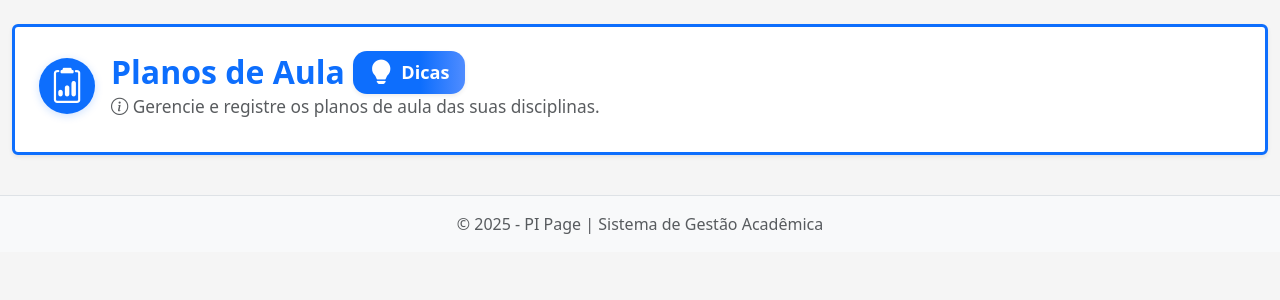
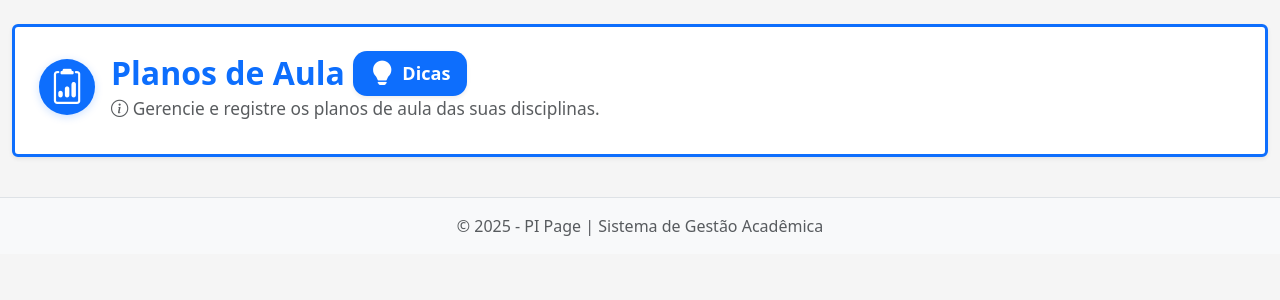
Before and after one commit to Marco-Bubola/Page--PI, a PHP site: page /views/registro_aulas.php in a window 1280 px wide. Shown: the part 86-386 px from the top of the page. Run offline with PHP 8.4, Linux system fonts and the light colour scheme; a user stored in the database is signed in; data that the repository does not hold is empty; some libraries are stand-ins or nearby versions.

Commit message:
Update registro_aulas.php

```diff
--- a/views/registro_aulas.php
+++ b/views/registro_aulas.php
@@ -316,13 +316,13 @@ if ($turma_id && !empty($planos)) {
                                         <button type="button"
                                             class="btn btn-gradient-dicas shadow-sm px-3 py-2 d-flex align-items-center gap-2 fw-bold"
                                             id="btnDicasPlanos" title="Dicas da página"
-                                            style="border-radius: 14px; font-size:1.13em; box-shadow: 0 2px 8px #0d6efd33;">
-                                            <i class="bi bi-lightbulb-fill" style="font-size:1.35em;"></i>
+                                            style="border-radius: 14px; font-size:1.13em; background:#0d6efd; box-shadow: 0 2px 8px #0d6efd33; color: #fff;">
+                                            <i class="bi bi-lightbulb-fill" style="font-size:1.35em; color: #fff;"></i>
                                             Dicas
                                         </button>
                                     </div>
                                     <!-- Modal de Dicas de Funcionamento -->
-                                    <?php include __DIR__ . '/modais_planos/modalDicasPlanos.php'; ?>
+                                    <?php include __DIR__ . '/modais/modalDicasaulas.php'; ?>
                                     <!-- Fim do modal de dicas -->
                                     <div class="text-muted" style="font-size:1.08em;">
                                         <i class="bi bi-info-circle"></i>
@@ -869,6 +869,12 @@ if (!empty($topicosPersonalizadosPorPlano[$plano['id']])): ?>
             })();
         <?php endforeach; ?>
     });
+
+    // Abrir modal de dicas ao clicar no botão
+    document.getElementById('btnDicasPlanos').onclick = function() {
+        var modal = new bootstrap.Modal(document.getElementById('modalDicasAulas'));
+        modal.show();
+    };
     </script>
     <?php include 'footer.php'; ?>
 </body>
```
